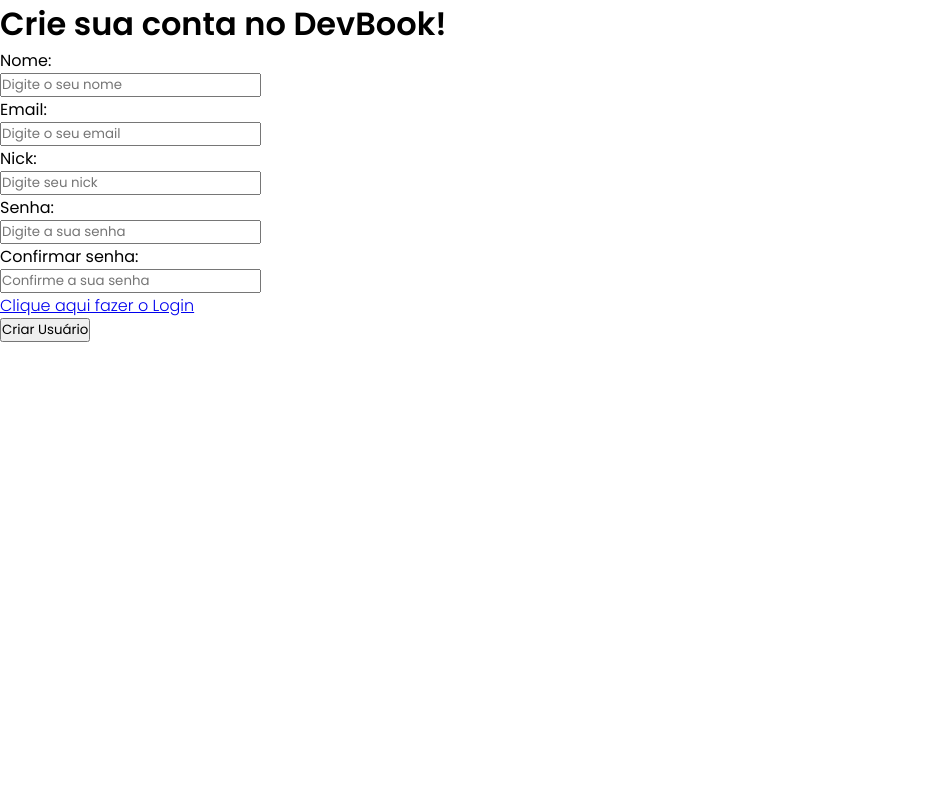
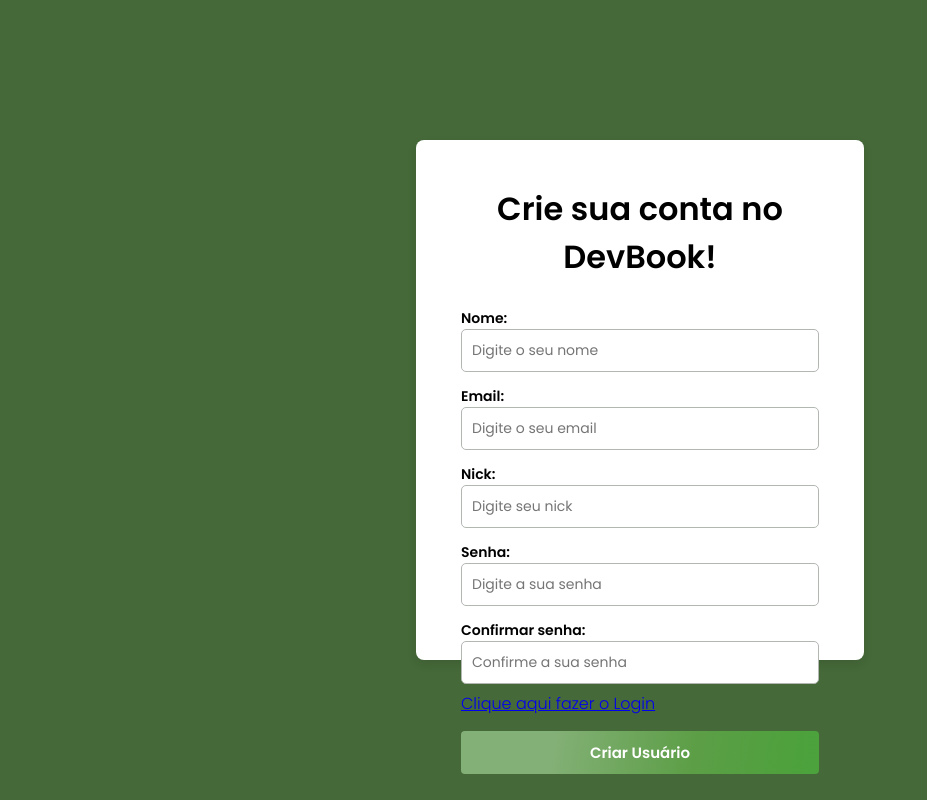
Before and after one commit to Phyllipesa/dev-book, an Angular app in the folder webapp/: page /criar-usuario in a window 1280 px wide. Shown: the whole page, without its empty margins (0-927 px from the left). Built offline with nearby package versions, Linux system fonts and the light colour scheme.

Commit message:
Criar scss do registerFormComponent

```diff
--- a/webapp/src/app/components/register-form/register-form.component.scss
+++ b/webapp/src/app/components/register-form/register-form.component.scss
@@ -0,0 +1,77 @@
+.user-infos {
+    width: 100%;
+    height: 100vh;
+    background-color: #456939;
+    display: flex;
+    align-items: center;
+    justify-content: center;
+
+    &__container {
+        min-width: 400px;
+        width: 35%;
+        height: 65%;
+        padding: 45px;
+        border-radius: 8px;
+        background-color: white;
+        display: flex;
+        flex-direction: column;
+        align-items: center;
+        box-shadow: 0px 4px 10px rgba(0, 0, 0, 0.1);
+    }
+
+    &__title {
+        margin-bottom: 20px;
+        text-align: center;
+
+        h2 {
+            font-size: 22px;
+        }
+    }
+
+    &__fields {
+        width: 100%;
+        display: flex;
+        flex-direction: column;
+        padding: 7px 0;
+
+        p {
+            font-size: 14px;
+            font-weight: bold;
+        }
+
+        input {
+            width: 100%;
+            padding: 10px;
+            border-radius: 5px;
+            border: 1.2px solid #b2b7b2;
+            font-size: 14px;
+        }
+
+        input:focus {
+            outline-color: #6F9265;
+            font-weight: bold;
+        }
+    }
+
+    &__send-button {
+        width: 100%; // Botão ocupa a largura total do formulário
+        padding: 10px;
+        border: none;
+        color: white;
+        font-weight: bold;
+        background: linear-gradient(279deg, rgb(77 171 60 / 86%) 4%, rgb(92 158 70) 35%, rgb(131 176 118) 74%);
+        border-radius: 4px;
+        margin-top: 15px;
+        font-size: 15px;
+        cursor: pointer;
+        position: relative;
+
+        &:hover {
+            background: linear-gradient(279deg, rgb(60 150 50 / 86%) 4%, rgb(80 140 60) 35%, rgb(110 160 100) 74%);
+        }
+
+        &:active {
+            top: 3px;
+        }
+    }
+}
```
